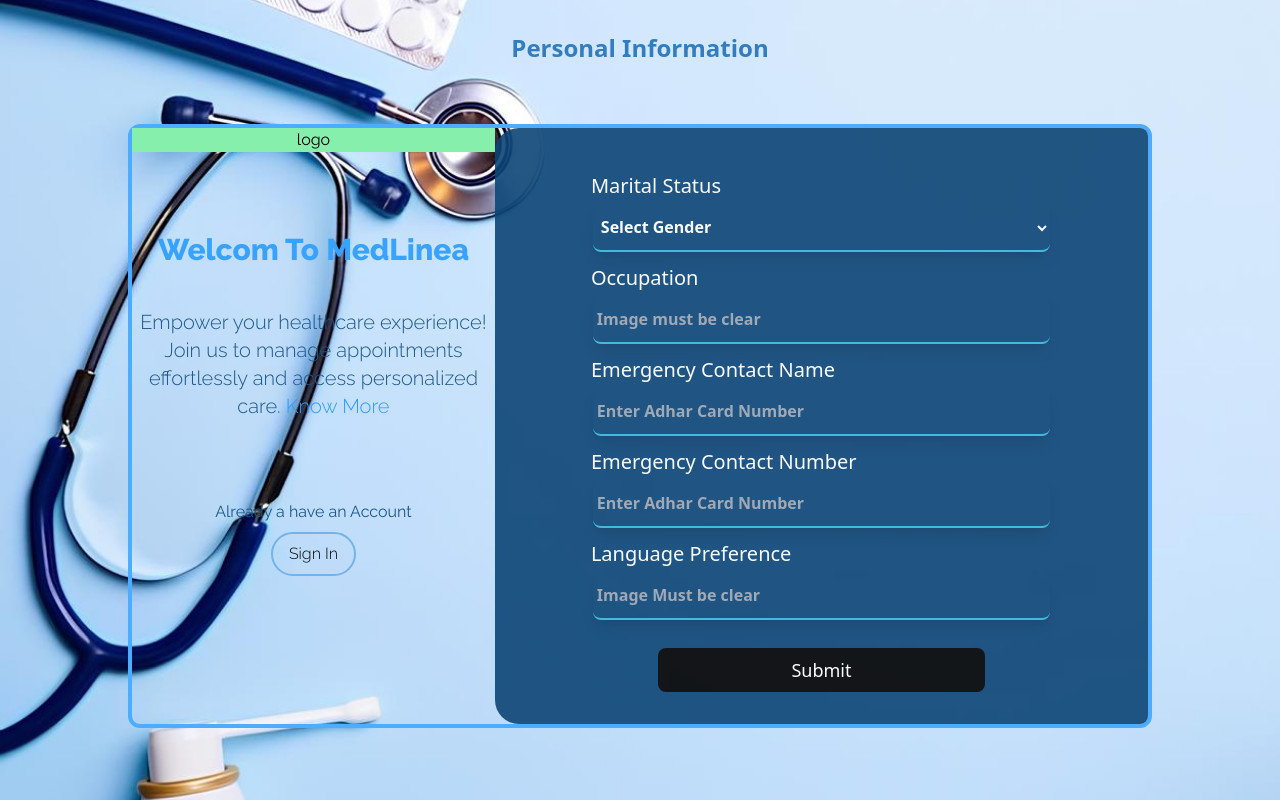
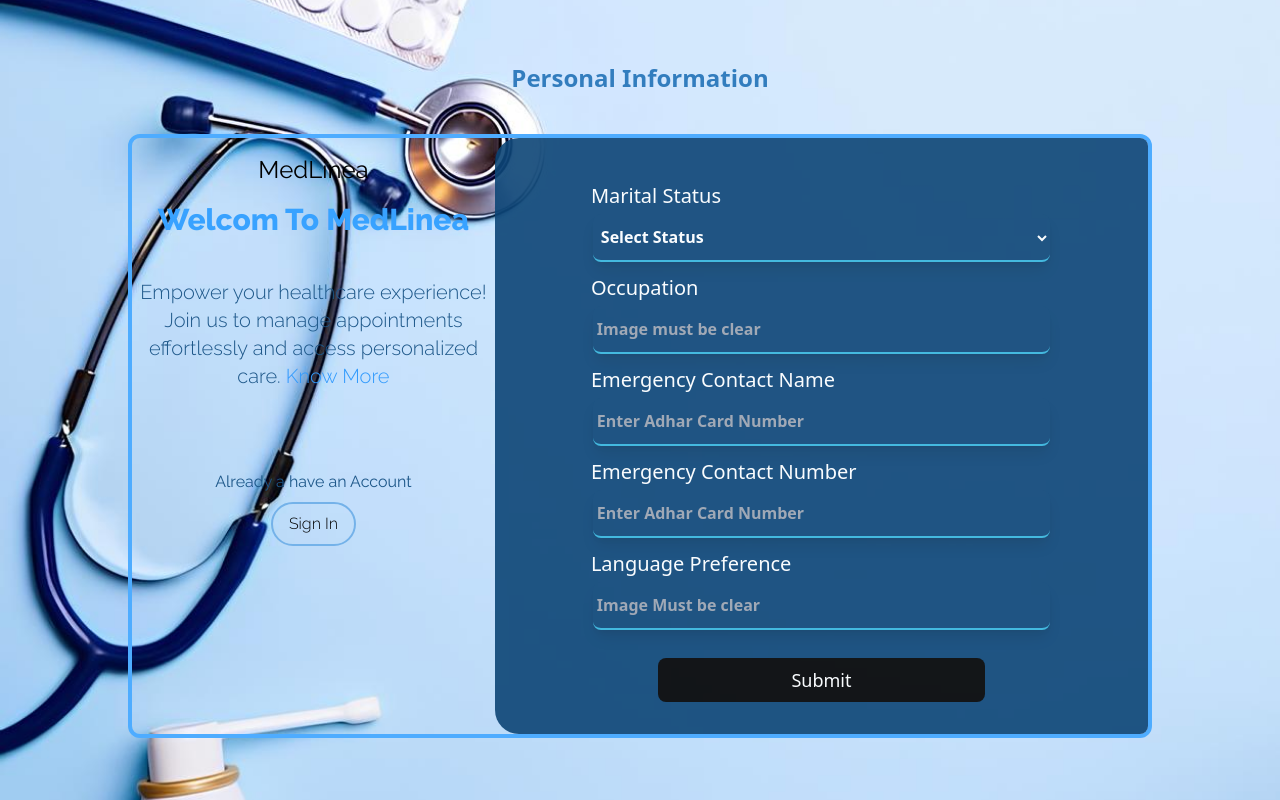
Before and after one commit to Akhilesh1326/MedGo, a React (Vite) app in the folder Frontend/: page /user/patient/personal-information in a window 1280 px wide. Built offline with nearby package versions, Linux system fonts and the light colour scheme.

Commit message:
small update in patient pi

```diff
--- a/Frontend/src/Patient/Patient_PI.jsx
+++ b/Frontend/src/Patient/Patient_PI.jsx
@@ -13,7 +13,52 @@
   const [error, setError] = useState("");
   const [success, setSuccess] = useState("");
 
+  function validatInput(maritalStatus,occupation,languagePreference,emergencyContactNumber,emergencyContactName) {
+
+    if(maritalStatus== "" && occupation == "" && languagePreference == "" && emergencyContactNumber == "" && emergencyContactName == ""){
+      setError("Fill all the fields before continuing")
+      return false
+    }
+    else if (maritalStatus == "") {
+      setError("Fill the marital status Field before continuing !")
+      return false
+    }
+    else if (occupation == ""){
+      setError("Fill the occupation  Field before continuing !")
+      return false
+    }
+    else if (languagePreference == ""){
+      setError("Fill the language preference Field before continuing !")
+      return false
+    }
+    else if (emergencyContactNumber == ""){
+      setError("Fill the emergency contact number Field before continuing !")
+      return false
+    }
+    else if (emergencyContactName == ""){
+      setError("Fill the emergency contact name Field before continuing !")
+      return false
+    }
+    if(maritalStatus=="Select Status"){
+      setError("Select appropriate gender")
+      return false
+    }
+    const phoneRegex = /^\d{10}$/;
+
+    if(!phoneRegex.test(Number(emergencyContactNumber))){
+      setError("Please enter the appropriate size of phone digits ECN")
+      return false
+    }
+
+    return true
+
+  }
+
   const handlePIFormSubmit = async () => {
+    if(!validatInput(maritalStatus,occupation,languagePreference,emergencyContactNumber,emergencyContactName)){
+      return
+    }
+
     try {
       const resp = await axios.post("/api/user/patient/personalInformation", {
         maritalStatus,
@@ -46,14 +91,13 @@
           backgroundPosition: "center",
         }}>
         {/* <h1 className='font-bold text-2xl text-[#034458]D7EAFB mt-10'>User Validation</h1> */}
-        <h1 className='font-bold text-2xl text-[#327dbe] mt-10'>Personal Information</h1>
+        <h1 className='font-bold text-2xl text-[#327dbe] mt-20'>Personal Information</h1>
         <div className='font-bold text-xl text-red-600 mt-10'>{error}</div>
 
-        <div className="flex lg:border-[#4eacff] lg:border-4 rounded-xl mt-5 mb-20 md:w-[80%]">
+        <div className="flex lg:border-[#4eacff] lg:border-4 rounded-xl mb-20 md:w-[80%]">
           <div className="hidden flex-row lg:block  lg:w-[70%] text-center font-raleway">
-            <div className=" bg-green-300 mb-20">
-              logo
-            </div>
+            <div className=" my-2 mx-4 px-4 py-2 font-raleway text-2xl font-think">MedLinea</div>
+
             <div className='text-3xl font-extrabold text-[#38a2ff] mb-10'>Welcom To MedLinea</div>
             <div className='text-xl font-light m-1 mb-20 text-[#1d5789]'>
               Empower your healthcare experience! Join us to manage appointments effortlessly and access personalized care. <span className='text-[#319afc] '>Know More</span>
@@ -64,22 +108,23 @@
           <div className="flex flex-col w-screen lg:bg-[#0d4576] opacity-90 lg:rounded- rounded-bl-3xl rounded-tl-3xl rounded-r-lg ">
             <label htmlFor="full name" className='font-bold text-[#03627f] pt-3 pb-1 pl-4 sm:ml-5 md:ml-9 text-sm opacity-100 lg:font-light  lg:text-xl  lg:text-white lg:ml-20 lg:mt-8 '>Marital Status</label>
             {/* <input className="lg:w-[70%] lg:self-center lg:m-0 ml-4 sm:ml-8 md:ml-12 rounded-lg py-1 px-1 lg:border-[#35b5dc] lg:border-b-2 lg:border-0 border-2 lg:outline-none lg:rounded-lg text-[#034458] lg:hover:shadow-[#38a2ff] lg:hover:shadow-[0px_10px_10px_0px] lg:focus:hover:shadow-[#0688b0] lg:focus:hover:shadow-[0px_10px_10px_0px]  lg:focus-within:pl-5 lg:text-white shadow-lg font-semibold w-[90%] h-12 lg:bg-[#0d4576] focus-within:-translate-y-1 hover:-translate-y-1  duration-300 opacity-100 " type="text" placeholder='Status' value={martialStatus} onChange={(e)=>setMartialStatus(e.target.value)} /> */}
-            <select className=" lg:w-[70%] lg:text-white lg:self-center lg:m-0 ml-4 sm:ml-8 md:ml-12 rounded-lg py-1 px-1 lg:border-[#35b5dc] lg:border-b-2 lg:border-0 border-2 lg:outline-none lg:rounded-lg lg:hover:shadow-[#38a2ff] lg:hover:shadow-[0px_10px_10px_0px] lg:focus:hover:shadow-[#0688b0] lg:focus:hover:shadow-[0px_10px_10px_0px]  lg:focus-within:pl-5 shadow-lg font-semibold w-[90%] h-12 lg:bg-[#0d4576] focus-within:-translate-y-1 hover:-translate-y-1 duration-300 opacity-100 " value={maritalStatus} onChange={(e)=>setMaritalStatus(e.target.value)}>
-              <option className='lg:text-white w-10' value="Select Gender">Select Gender</option>
+            <select className=" lg:w-[70%] lg:text-white lg:self-center lg:m-0 ml-4 sm:ml-8 md:ml-12 rounded-lg py-1 px-1 lg:border-[#35b5dc] lg:border-b-2 lg:border-0 border-2 lg:outline-none lg:rounded-lg lg:hover:shadow-[#38a2ff] lg:hover:shadow-[0px_10px_10px_0px] lg:focus:hover:shadow-[#0688b0] lg:focus:hover:shadow-[0px_10px_10px_0px]  lg:focus-within:pl-5 shadow-lg font-semibold w-[90%] h-12 lg:bg-[#0d4576] focus-within:-translate-y-1 hover:-translate-y-1 duration-300 opacity-100 " value={maritalStatus} onChange={(e) => setMaritalStatus(e.target.value)}>
+              <option className='lg:text-white w-10' value="Select Gender">Select Status</option>
               <option className='lg:text-white w-10' value="male">Not Married</option>
+              <option className='lg:text-white w-10' value="male">Married</option>
               <option className='lg:text-white w-10' value="female">Devorced</option>
               <option className='lg:text-white w-10' value="other">Widowed</option>
             </select>
             <label htmlFor="Phone" className='font-bold text-[#03627f] pt-3 pb-1 pl-4 sm:ml-5 md:ml-9 text-sm opacity-100 lg:font-light  lg:text-xl  lg:text-white lg:ml-20 '>Occupation</label>
-            <input className="lg:w-[70%] lg:self-center lg:m-0 ml-4 sm:ml-8 md:ml-12 rounded-lg py-1 px-1 lg:border-[#35b5dc] lg:border-b-2 lg:border-0 border-2 lg:outline-none lg:rounded-lg text-[#034458] lg:hover:shadow-[#38a2ff] lg:hover:shadow-[0px_10px_10px_0px] lg:focus:hover:shadow-[#0688b0] lg:focus:hover:shadow-[0px_10px_10px_0px]  lg:focus-within:pl-5 lg:text-white shadow-lg font-semibold w-[90%] h-12 lg:bg-[#0d4576] focus-within:-translate-y-1 hover:-translate-y-1  duration-300 opacity-100 " type="text" placeholder='Image must be clear' value={occupation} onChange={(e)=>setOccupation(e.target.value)} />
+            <input className="lg:w-[70%] lg:self-center lg:m-0 ml-4 sm:ml-8 md:ml-12 rounded-lg py-1 px-1 lg:border-[#35b5dc] lg:border-b-2 lg:border-0 border-2 lg:outline-none lg:rounded-lg text-[#034458] lg:hover:shadow-[#38a2ff] lg:hover:shadow-[0px_10px_10px_0px] lg:focus:hover:shadow-[#0688b0] lg:focus:hover:shadow-[0px_10px_10px_0px]  lg:focus-within:pl-5 lg:text-white shadow-lg font-semibold w-[90%] h-12 lg:bg-[#0d4576] focus-within:-translate-y-1 hover:-translate-y-1  duration-300 opacity-100 " type="text" placeholder='Image must be clear' value={occupation} onChange={(e) => setOccupation(e.target.value)} />
             <label htmlFor="Phone" className='font-bold text-[#03627f] pt-3 pb-1 pl-4 sm:ml-5 md:ml-9 text-sm opacity-100 lg:font-light  lg:text-xl  lg:text-white lg:ml-20 '>Emergency Contact Name</label>
-            <input className="lg:w-[70%] lg:self-center lg:m-0 ml-4 sm:ml-8 md:ml-12 rounded-lg py-1 px-1 lg:border-[#35b5dc] lg:border-b-2 lg:border-0 border-2 lg:outline-none lg:rounded-lg text-[#034458] lg:hover:shadow-[#38a2ff] lg:hover:shadow-[0px_10px_10px_0px] lg:focus:hover:shadow-[#0688b0] lg:focus:hover:shadow-[0px_10px_10px_0px]  lg:focus-within:pl-5 lg:text-white shadow-lg font-semibold w-[90%] h-12 lg:bg-[#0d4576] focus-within:-translate-y-1 hover:-translate-y-1  duration-300 opacity-100 " type="text" placeholder='Enter Adhar Card Number' value={emergencyContactName} onChange={(e)=>setEmergencyContactName(e.target.value)} />
+            <input className="lg:w-[70%] lg:self-center lg:m-0 ml-4 sm:ml-8 md:ml-12 rounded-lg py-1 px-1 lg:border-[#35b5dc] lg:border-b-2 lg:border-0 border-2 lg:outline-none lg:rounded-lg text-[#034458] lg:hover:shadow-[#38a2ff] lg:hover:shadow-[0px_10px_10px_0px] lg:focus:hover:shadow-[#0688b0] lg:focus:hover:shadow-[0px_10px_10px_0px]  lg:focus-within:pl-5 lg:text-white shadow-lg font-semibold w-[90%] h-12 lg:bg-[#0d4576] focus-within:-translate-y-1 hover:-translate-y-1  duration-300 opacity-100 " type="text" placeholder='Enter Adhar Card Number' value={emergencyContactName} onChange={(e) => setEmergencyContactName(e.target.value)} />
             <label htmlFor="Phone" className='font-bold text-[#03627f] pt-3 pb-1 pl-4 sm:ml-5 md:ml-9 text-sm opacity-100 lg:font-light  lg:text-xl  lg:text-white lg:ml-20 '>Emergency Contact Number</label>
-            <input className="lg:w-[70%] lg:self-center lg:m-0 ml-4 sm:ml-8 md:ml-12 rounded-lg py-1 px-1 lg:border-[#35b5dc] lg:border-b-2 lg:border-0 border-2 lg:outline-none lg:rounded-lg text-[#034458] lg:hover:shadow-[#38a2ff] lg:hover:shadow-[0px_10px_10px_0px] lg:focus:hover:shadow-[#0688b0] lg:focus:hover:shadow-[0px_10px_10px_0px]  lg:focus-within:pl-5 lg:text-white shadow-lg font-semibold w-[90%] h-12 lg:bg-[#0d4576] focus-within:-translate-y-1 hover:-translate-y-1  duration-300 opacity-100 " type="text" placeholder='Enter Adhar Card Number' value={emergencyContactNumber} onChange={(e)=>setEmergencyContactNumber(e.target.value)} />
+            <input className="lg:w-[70%] lg:self-center lg:m-0 ml-4 sm:ml-8 md:ml-12 rounded-lg py-1 px-1 lg:border-[#35b5dc] lg:border-b-2 lg:border-0 border-2 lg:outline-none lg:rounded-lg text-[#034458] lg:hover:shadow-[#38a2ff] lg:hover:shadow-[0px_10px_10px_0px] lg:focus:hover:shadow-[#0688b0] lg:focus:hover:shadow-[0px_10px_10px_0px]  lg:focus-within:pl-5 lg:text-white shadow-lg font-semibold w-[90%] h-12 lg:bg-[#0d4576] focus-within:-translate-y-1 hover:-translate-y-1  duration-300 opacity-100 " type="text" placeholder='Enter Adhar Card Number' value={emergencyContactNumber} onChange={(e) => setEmergencyContactNumber(e.target.value)} />
             <label htmlFor="dob" className='font-bold text-[#03627f] pt-3 pb-1 pl-4 sm:ml-5 md:ml-9 text-sm opacity-100 lg:font-light  lg:text-xl  lg:text-white lg:ml-20 '>Language Preference</label>
-            <input className="lg:w-[70%] lg:self-center lg:m-0 ml-4 sm:ml-8 md:ml-12 rounded-lg py-1 px-1 lg:border-[#35b5dc] lg:border-b-2 lg:border-0 border-2 lg:outline-none lg:rounded-lg text-[#034458] lg:hover:shadow-[#38a2ff] lg:hover:shadow-[0px_10px_10px_0px] lg:focus:hover:shadow-[#0688b0] lg:focus:hover:shadow-[0px_10px_10px_0px]  lg:focus-within:pl-5 lg:text-white shadow-lg font-semibold w-[90%] h-12 lg:bg-[#0d4576] focus-within:-translate-y-1 hover:-translate-y-1  duration-300 opacity-100 " type="text" placeholder='Image Must be clear' value={languagePreference} onChange={(e)=>setLanguagePreference(e.target.value)} />
+            <input className="lg:w-[70%] lg:self-center lg:m-0 ml-4 sm:ml-8 md:ml-12 rounded-lg py-1 px-1 lg:border-[#35b5dc] lg:border-b-2 lg:border-0 border-2 lg:outline-none lg:rounded-lg text-[#034458] lg:hover:shadow-[#38a2ff] lg:hover:shadow-[0px_10px_10px_0px] lg:focus:hover:shadow-[#0688b0] lg:focus:hover:shadow-[0px_10px_10px_0px]  lg:focus-within:pl-5 lg:text-white shadow-lg font-semibold w-[90%] h-12 lg:bg-[#0d4576] focus-within:-translate-y-1 hover:-translate-y-1  duration-300 opacity-100 " type="text" placeholder='Image Must be clear' value={languagePreference} onChange={(e) => setLanguagePreference(e.target.value)} />
 
-            <button className="font-light text-lg text-white py-2 mt-7 rounded-lg bg-black w-[50%] self-center opacity-100 hover:shadow-lg hover:shadow-[#38a2ff] hover:-translate-y-1 duration-500 mb-8 "  onClick={handlePIFormSubmit}>Submit</button>
+            <button className="font-light text-lg text-white py-2 mt-7 rounded-lg bg-black w-[50%] self-center opacity-100 hover:shadow-lg hover:shadow-[#38a2ff] hover:-translate-y-1 duration-500 mb-8 " onClick={handlePIFormSubmit}>Submit</button>
             {/* <Link to="/user/patient/validation"><button className="font-light text-lg text-white py-2 mt-5 rounded-lg bg-black w-[50%] self-center opacity-100 hover:shadow-md hover:shadow-[#0688b0] duration-500" >Submit</button></Link> */}
             <div className='lg:hidden flex justify-center mb-2'>
               <label htmlFor="login question" className='self-center text-sm mt-4 font-semibold text-[#034458]'>Already have an account?</label>
```
Lines whose indentation alone changed are shown as unchanged.
